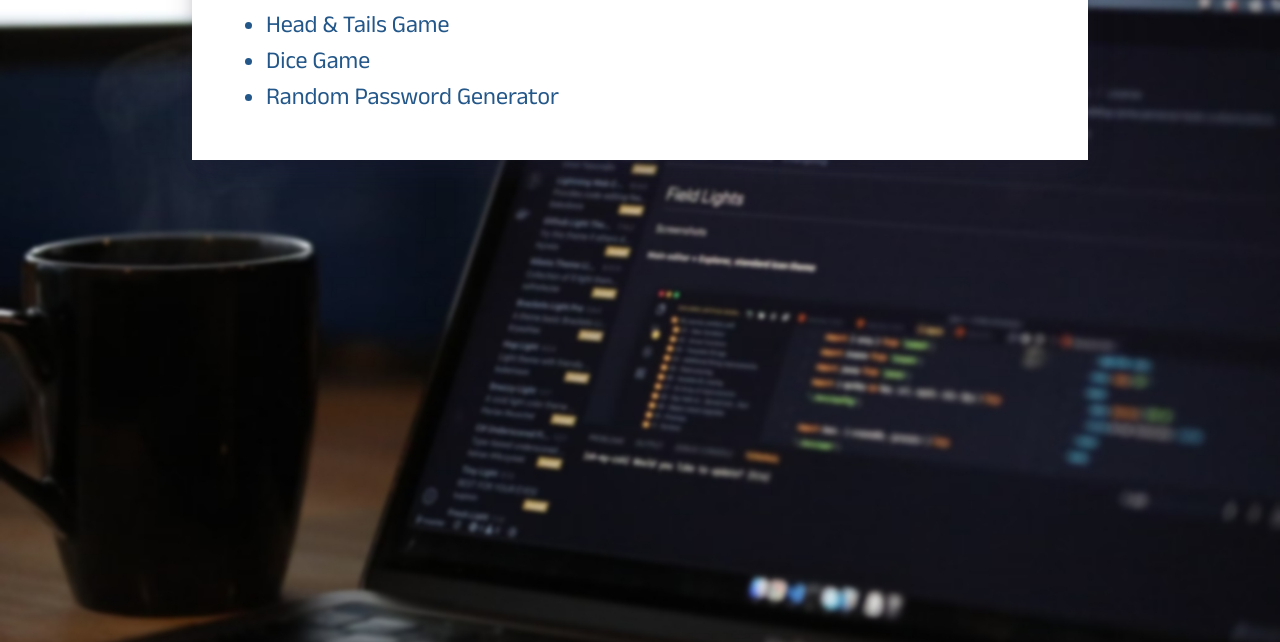
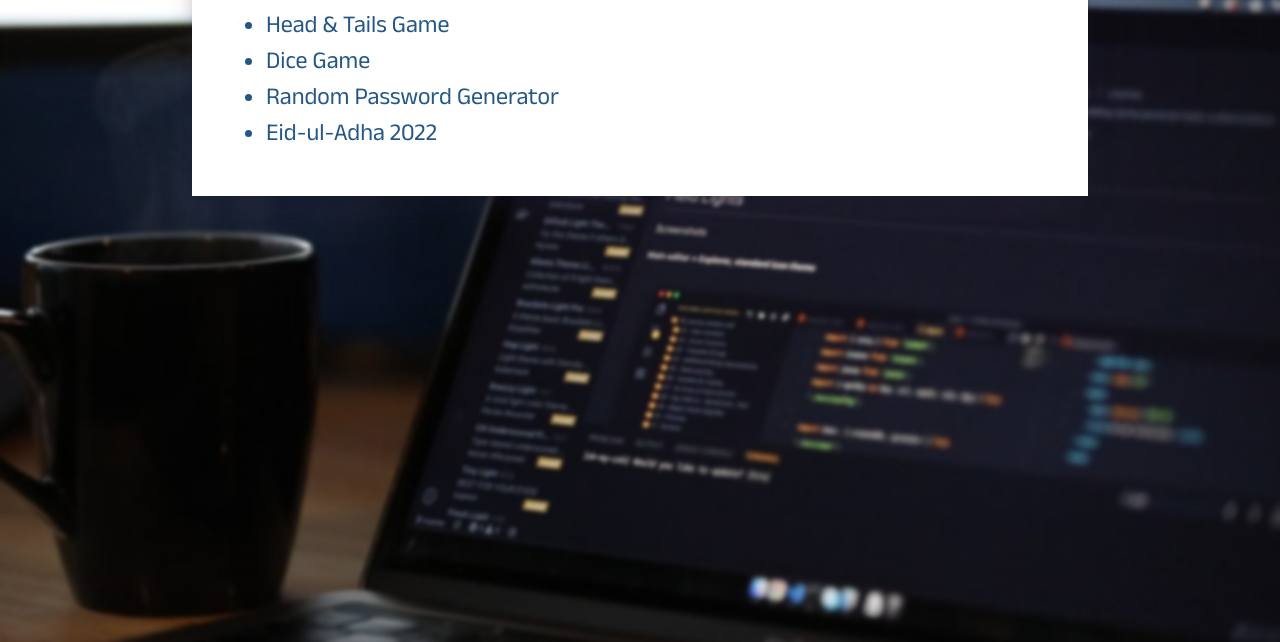
Before and after one commit to Yaqoob543/Javascript-Tasks, a plain HTML site: page index.html in a window 1280 px wide. Shown: the part 158-800 px from the top of the page. Drawn offline with Linux system fonts and the light colour scheme.

Commit message:
Commit
Create Eid-ul-Adha Class Task

```diff
--- a/Dice Game/app.js
+++ b/Dice Game/app.js
@@ -10,4 +10,6 @@ function game() {
     var a = Math.floor(Math.random() * 6) + 1;
     document.getElementById('output').innerHTML = (a)
 
+
+
 }
--- a/index.html
+++ b/index.html
@@ -26,6 +26,9 @@
                         Random Password Generator
                     </li>
                 </a>
+                <a href="/Eid-ul-Adha-2022/index.html">
+                    <li>Eid-ul-Adha 2022</li>
+                </a>
             </ol>
         </div>
 
```
